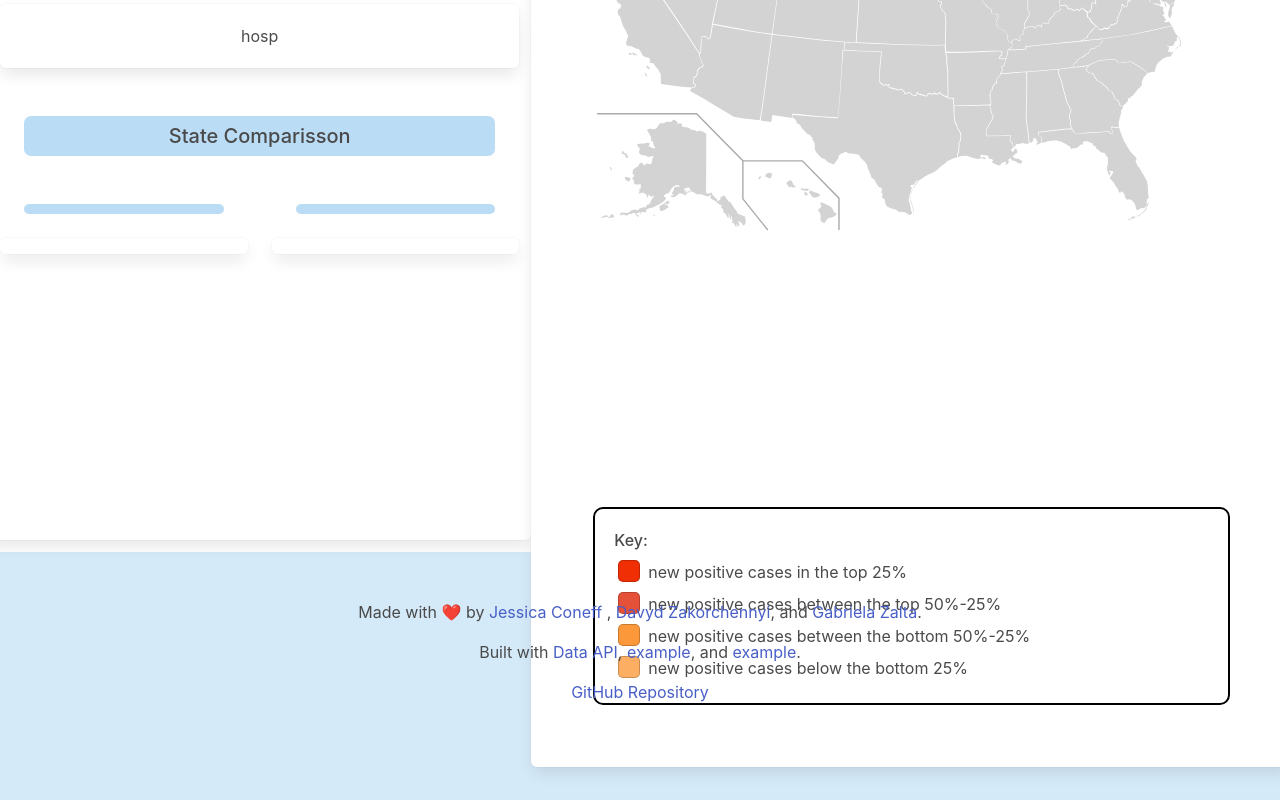
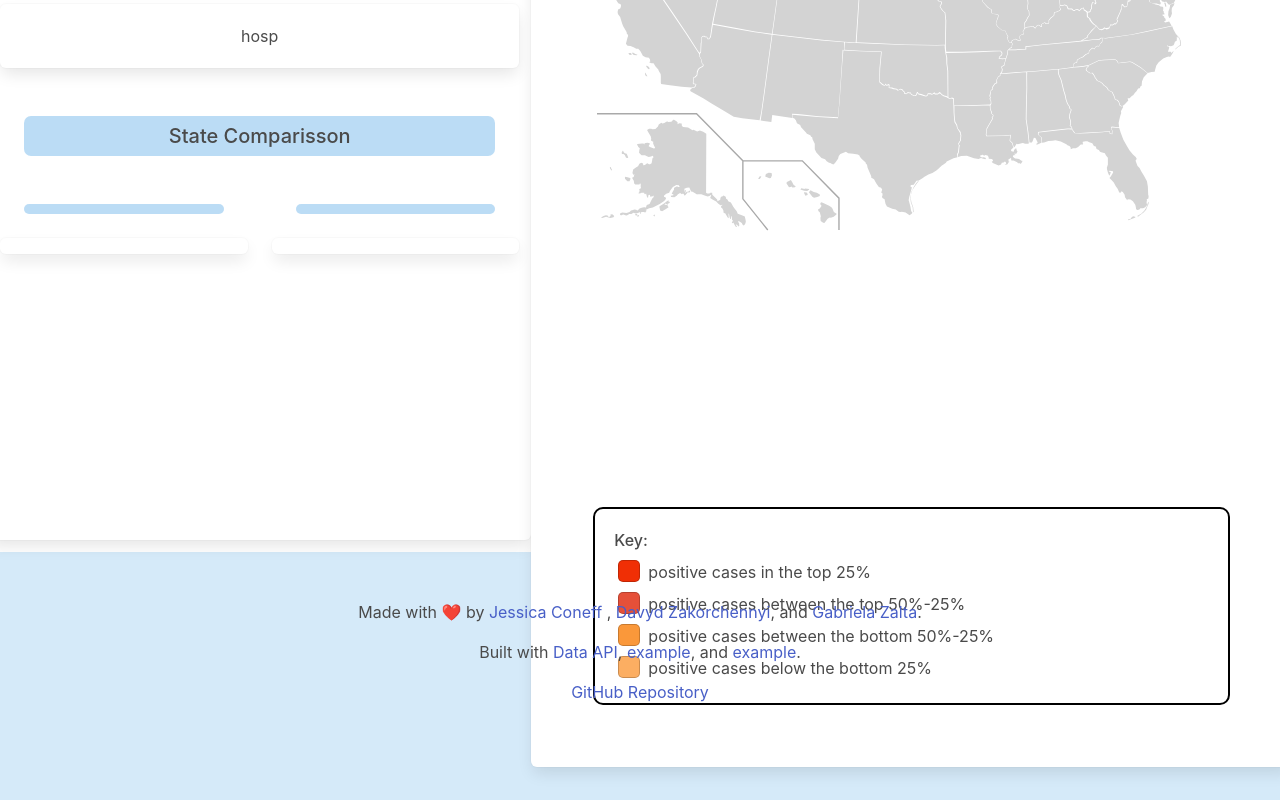
Before and after one commit to jconeff/Covid-Live-Stats, a plain HTML site: page index.html in a window 1280 px wide. Shown: the part 472-1272 px from the top of the page. Drawn offline with nearby package versions, Linux system fonts and the light colour scheme; no server answers.

Commit message:
key change

```diff
--- a/index.html
+++ b/index.html
@@ -270,13 +270,13 @@
                     <h3 class="is-size-6 has-text-weight-medium m-1 pb-1">Key:</h3>
                     <ul>
                         <li class="box2 brightred"></li>
-                        <p>new positive cases in the top 25%</p>
+                        <p>positive cases in the top 25%</p>
                         <li class=" box2 medred"></li>
-                        <p>new positive cases between the top 50%-25%</p>
+                        <p>positive cases between the top 50%-25%</p>
                         <li class="box2 darkorange"></li>
-                        <p>new positive cases between the bottom 50%-25%</p>
+                        <p>positive cases between the bottom 50%-25%</p>
                         <li class="box2 lightorange"></li>
-                        <p>new positive cases below the bottom 25%</p>
+                        <p>positive cases below the bottom 25%</p>
 
                     </ul>
                 </div>
```
